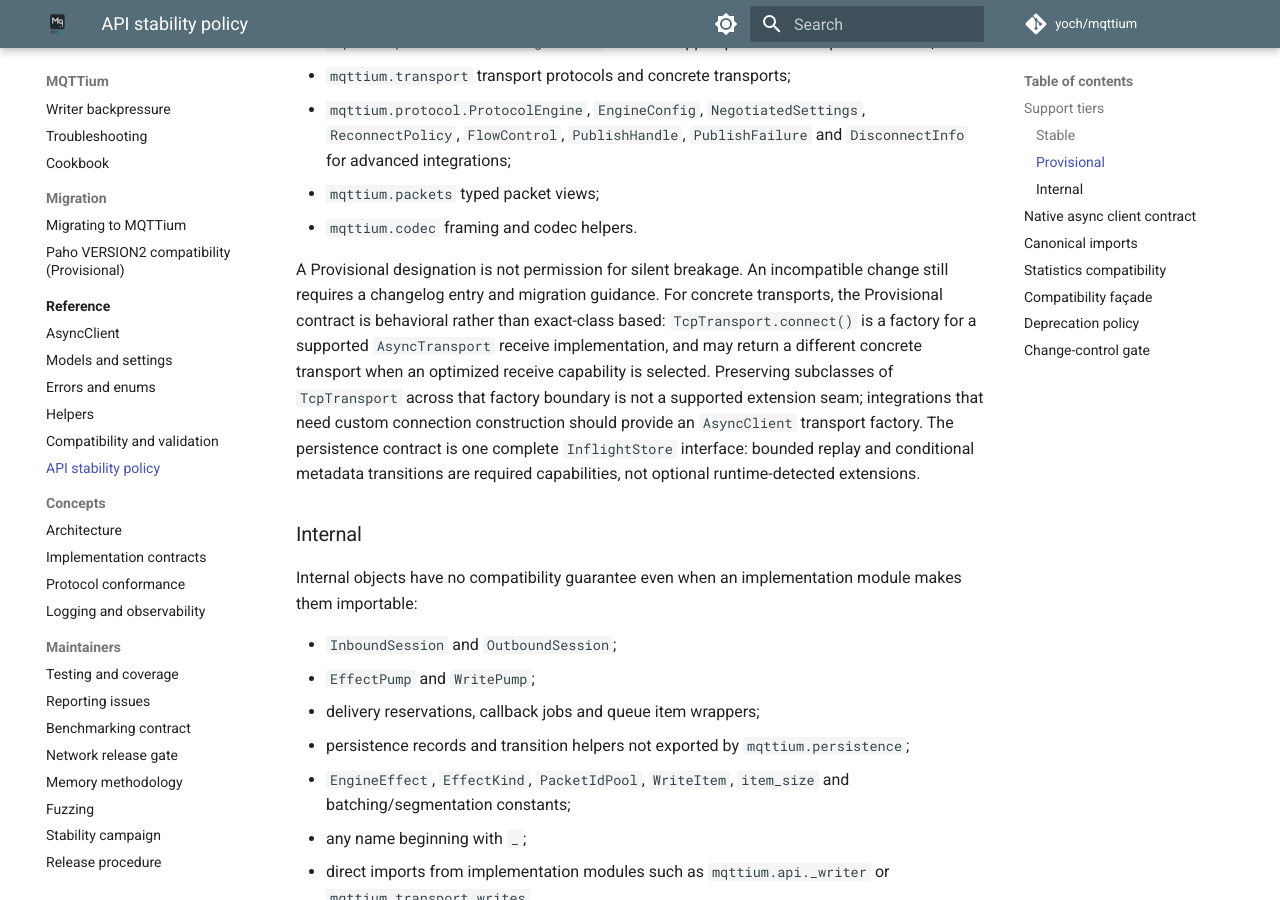
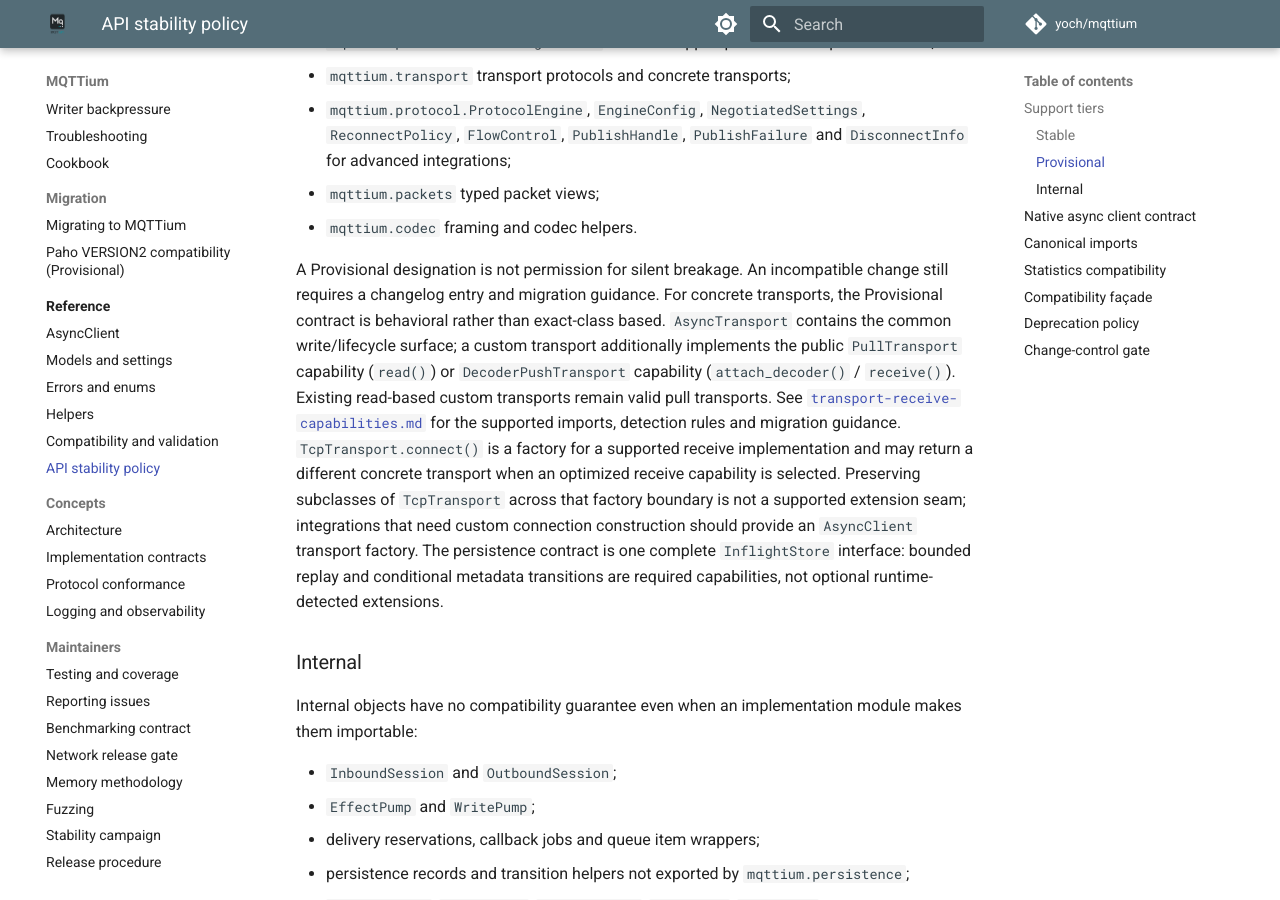
Before and after one commit to yoch/mqttium, an MkDocs documentation site: the page built from docs/api-stability.md, in a window 1280 px wide and 900 px high, scrolled down 1110 px. Built offline with MkDocs 1.6.1 and Material for MkDocs 9.7.7, drawn with Linux system fonts in a browser that asks for light colours; comment, search, counter and statistics services are not loaded.

Commit message:
docs: migrate provisional transport receive contract

```diff
--- a/docs/api-stability.md
+++ b/docs/api-stability.md
@@ -40,12 +40,16 @@ a future minor release with a changelog entry and migration guidance:
 
 A Provisional designation is not permission for silent breakage. An incompatible
 change still requires a changelog entry and migration guidance. For concrete
-transports, the Provisional contract is behavioral rather than exact-class based:
-`TcpTransport.connect()` is a factory for a supported `AsyncTransport` receive
-implementation, and may return a different concrete transport when an optimized
-receive capability is selected. Preserving subclasses of `TcpTransport` across
-that factory boundary is not a supported extension seam; integrations that need
-custom connection construction should provide an `AsyncClient` transport factory.
+transports, the Provisional contract is behavioral rather than exact-class based. `AsyncTransport`
+contains the common write/lifecycle surface; a custom transport additionally implements the
+public `PullTransport` capability (`read()`) or `DecoderPushTransport` capability
+(`attach_decoder()` / `receive()`). Existing read-based custom transports remain valid pull
+transports. See [`transport-receive-capabilities.md`](transport-receive-capabilities.md) for
+the supported imports, detection rules and migration guidance. `TcpTransport.connect()` is a
+factory for a supported receive implementation and may return a different concrete transport
+when an optimized receive capability is selected. Preserving subclasses of `TcpTransport`
+across that factory boundary is not a supported extension seam; integrations that need custom
+connection construction should provide an `AsyncClient` transport factory.
 The persistence
 contract is one complete `InflightStore` interface: bounded replay and conditional
 metadata transitions are required capabilities, not optional runtime-detected
```
Also changed, not shown: CHANGELOG.md (+2 -0 lines).
